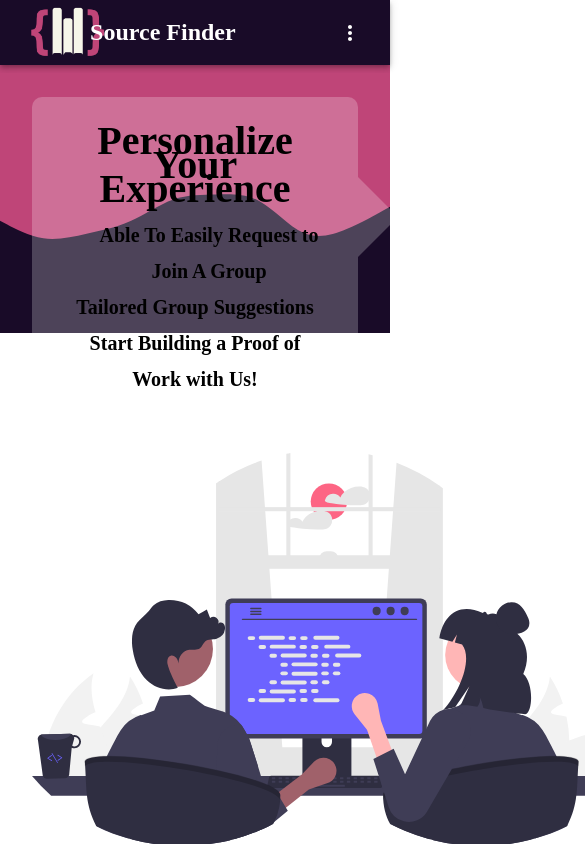
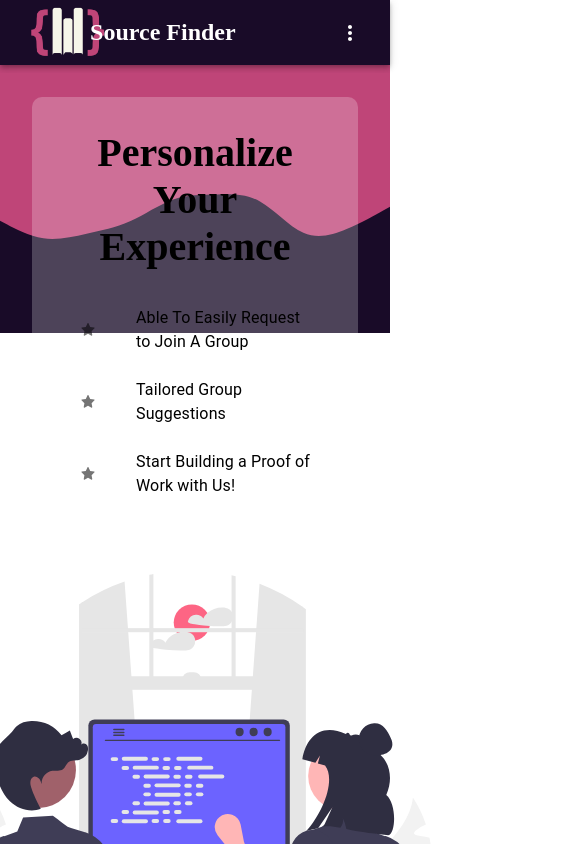
Before and after one commit to AlexanderLeino/source-finder, a React (Create React App) app in the folder client/: page /signUp in a window 390 px wide. Shown: the top 844 px of the page, 585 px wide, since content can reach past the window. Built offline with nearby package versions, Linux system fonts and the light colour scheme.

Commit message:
made picture responsive to screen size

```diff
--- a/client/src/pages/SignUpPage.css
+++ b/client/src/pages/SignUpPage.css
@@ -14,20 +14,25 @@
   .blob {
     background-image: url('../images/blob-haikei.svg');
   }
+@media (min-width: 800px){
+  .img {
+    width: 392px;
+  }
+}
+
+@media (min-width: 601px){
 
   .speechBubble {
    position: relative;
    width: fit-content;
    height:fit-content;
-   padding: 0px;
+
    background: #fefdff3a;
    -webkit-border-radius: 10px;
    -moz-border-radius: 10px;
    border-radius: 10px;
    padding: 2rem;
-   line-height: 1.5rem;
   }
-
   .speechBubble:after {
     content: '';
     position: absolute;
@@ -41,3 +46,34 @@
     top: 80px;
 
   }
+}
+
+
+  @media (max-width: 600px){
+    .speechBubble
+    {
+       position: relative;
+       width: fit-content;
+       height:fit-content;
+       padding: 2rem;
+       background: #fefdff3a;
+       -webkit-border-radius: 10px;
+       -moz-border-radius: 10px;
+       border-radius: 10px;
+    }
+
+    .speechBubble:after
+    {
+        content: '';
+        position: absolute;
+        border-style: solid;
+        border-width: 20px 20px 0;
+        border-color: #fefdff3a transparent;
+        display: block;
+        width: 0;
+        z-index: 1;
+        bottom: -20px;
+        left: 105px;
+    }
+
+  }
--- a/client/src/pages/SignUpPage.js
+++ b/client/src/pages/SignUpPage.js
@@ -11,7 +11,8 @@ import SignUpForm from '../components/SignUpForm'
 import TestForm from '../components/testForm'
 import './SignUpPage.css'
 import AlexTest from '../components/AlexTest'
-
+import { AiFillStar } from 'react-icons/ai'
+import { List, ListItem, ListItemIcon, ListItemText} from '@mui/material'
 import { useMutation } from '@apollo/client';
 import { CREATE_USER } from '../utils/mutations';
 import Auth from '../utils/auth';
@@ -75,27 +76,44 @@ function InitialSignUpPage() {
   return (<>
 
 <Container maxWidth='100%' className='layer2 spacer2'>
-
-
-
-
-
     <Container >
     <Box mt={4}>
-        <Grid container alignItems='center' spacing={3}>
+        <Grid container alignItems='center' style={{display:'flex', justifyContent:'center'}} spacing={3}>
 
-            <Grid item xs={12} sm={6}>
+            <Grid item xs={12} sm={6} >
             <div className='speechBubble'>
                 <div style={{textAlign:'center', fontSize:'2.5rem', fontWeight:'bold'}}>Personalize Your Experience</div>
-            <ul style={{textAlign: 'center', marginTop: '1rem', listStyle:'none', lineHeight:'2.25rem', fontWeight:'bold'}}>
-                <li style={{textAlign: 'center', fontSize:'1.25rem', marginLeft: '28px'}}>Able To Easily Request to Join A Group</li>
-                <li style={{textAlign: 'center', fontSize:'1.25rem'}}>Tailored Group Suggestions</li>
-                <li style={{textAlign: 'center', fontSize:'1.25rem'}}>Start Building a Proof of Work with Us!</li>
-            </ul>
+              <List style={{marginTop: '1rem', fontWeight:'bold'}}>
+                  <ListItem >
+                    <ListItemIcon>
+                      <AiFillStar className='star' />
+                    </ListItemIcon>
+                    <ListItemText>
+                    Able To Easily Request to Join A Group
+                    </ListItemText>
+                  </ListItem>
+                  <ListItem>
+                    <ListItemIcon>
+                      <AiFillStar className='star'/>
+                    </ListItemIcon>
+                    <ListItemText>
+                    Tailored Group Suggestions
+                    </ListItemText>
+                  </ListItem>
+                  <ListItem>
+                    <ListItemIcon>
+                      <AiFillStar className='star'/>
+                    </ListItemIcon>
+                    <ListItemText>
+                    Start Building a Proof of Work with Us!
+                    </ListItemText>
+                  </ListItem>
+              </List>
+
             </div>
             </Grid>
-            <Grid item xs={12} sm={6} maxWidth='fit-content'>
-                <img style={{height: 'auto', maxWidth:'600px', padding:'0px'}} src={humanCoding} alt='A picture of a women sitting at her computer'></img>
+            <Grid item xs={12} sm={6}  maxWidth='fit-content'>
+                <img style={{height: 'auto', maxWidth:'600px', padding:'0px', minWidth:"200px"}} src={humanCoding} alt='A picture of a male and female sitting at a computer appearing to be coding'></img>
             </Grid>
 
         </Grid>
```
